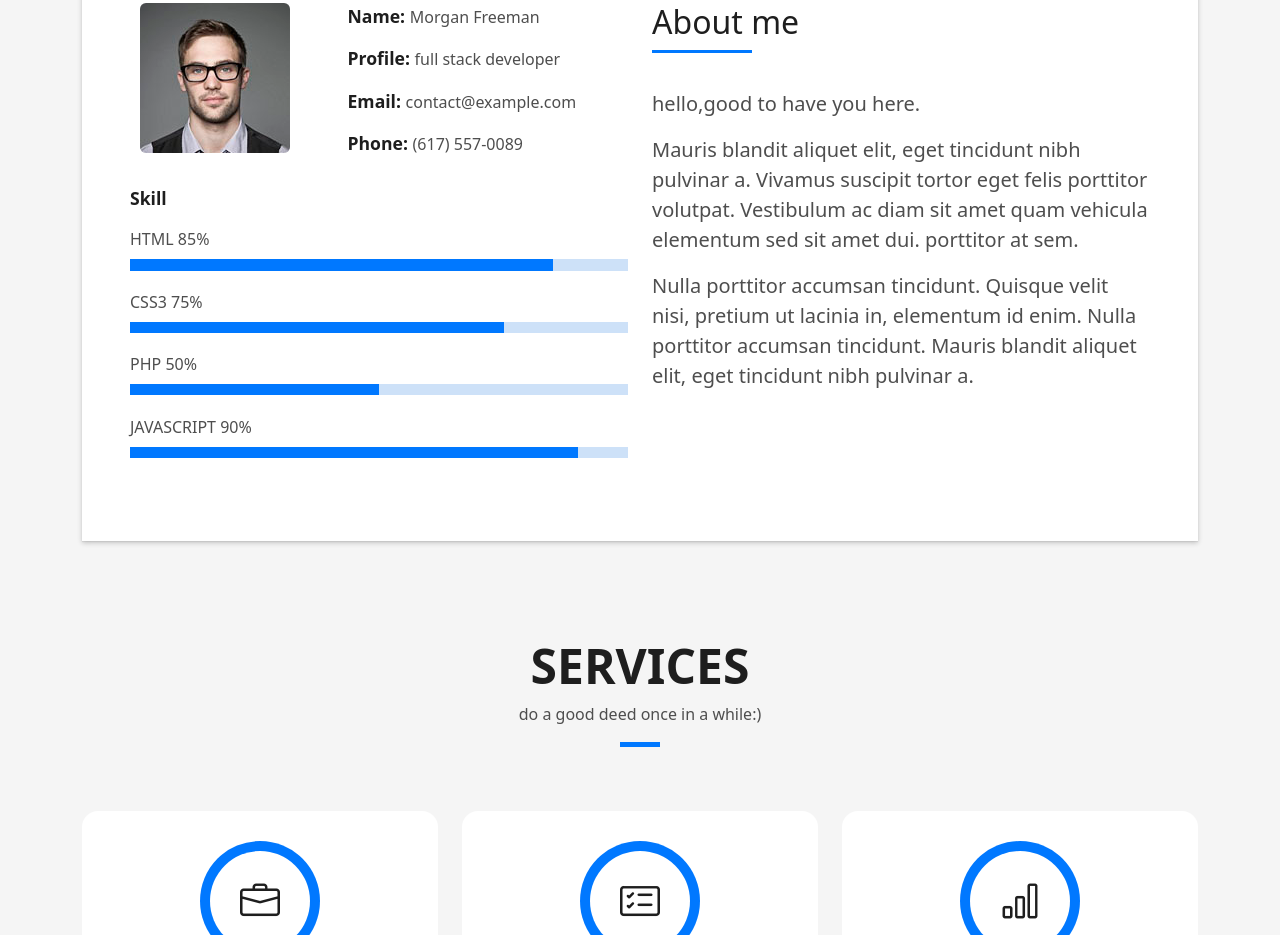
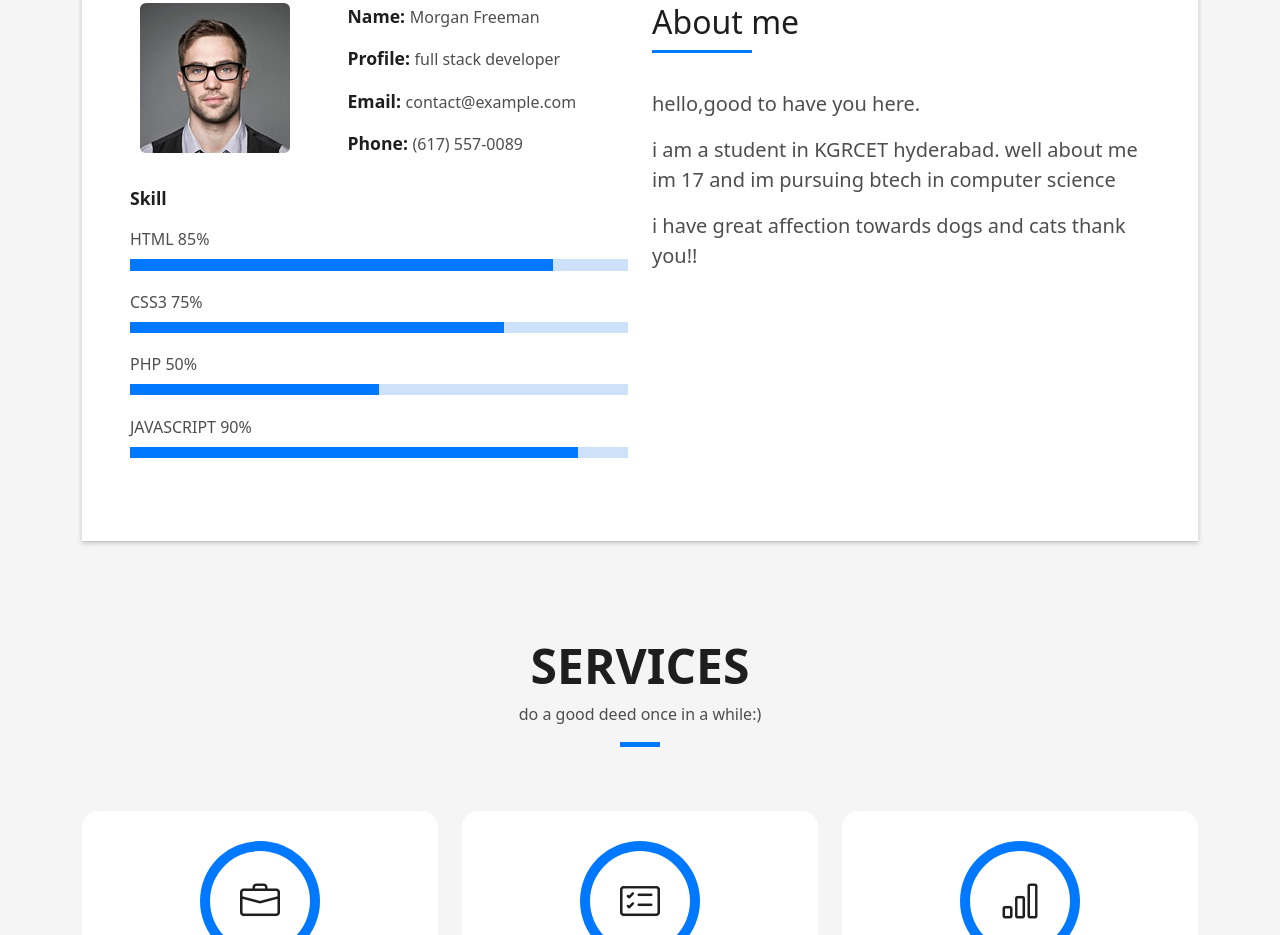
Before and after one commit to 22qm1a6763-k/profile3, a plain HTML site: page index.html in a window 1280 px wide. Shown: the part 925-1860 px from the top of the page. Drawn offline with Linux system fonts and the light colour scheme.

Commit message:
Update index.html

```diff
--- a/index.html
+++ b/index.html
@@ -143,14 +143,13 @@
                      hello,good to have you here.
                     </p>
                     <p class="lead">
-                      Mauris blandit aliquet elit, eget tincidunt nibh pulvinar a. Vivamus suscipit tortor eget felis
-                      porttitor volutpat. Vestibulum
-                      ac diam sit amet quam vehicula elementum sed sit amet dui. porttitor at sem.
+                      i am a student in KGRCET hyderabad.
+                      well about me im 17 and im pursuing btech in computer science
+
                     </p>
                     <p class="lead">
-                      Nulla porttitor accumsan tincidunt. Quisque velit nisi, pretium ut lacinia in, elementum id enim.
-                      Nulla porttitor accumsan
-                      tincidunt. Mauris blandit aliquet elit, eget tincidunt nibh pulvinar a.
+                      i have great affection towards dogs and cats
+                       thank you!!
                     </p>
                   </div>
                 </div>
```
